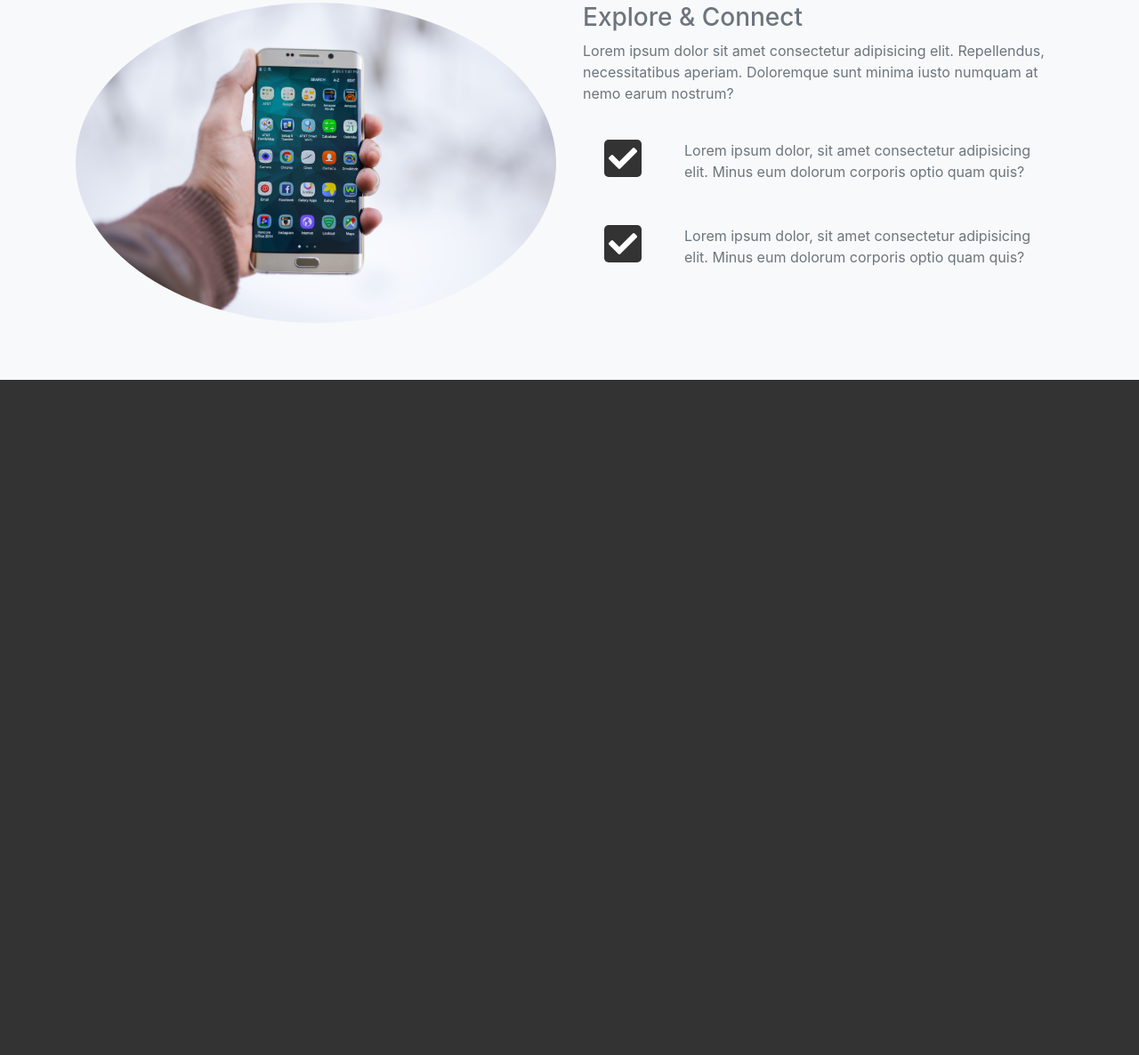
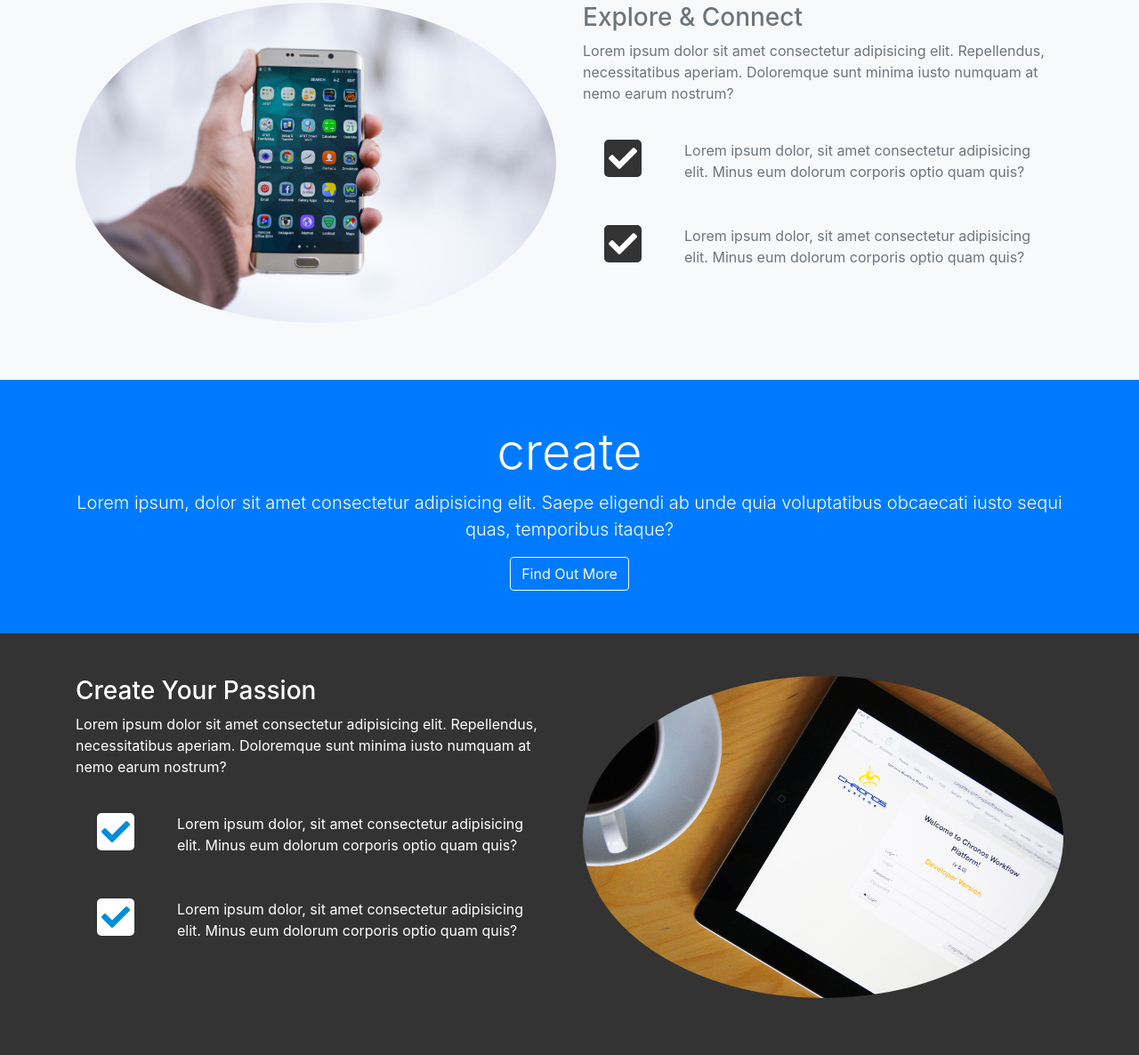
Before and after one commit to MarcinBalejko/playing_with_bootstrap, a plain HTML site: page Bootstrap_LoopLab/index.html in a window 1280 px wide. Shown: the part 1030-2216 px from the top of the page at 89% size. Before the commit the page ends 1457 px from the top, so only its background shows below. Drawn offline with nearby package versions, Linux system fonts and the light colour scheme.

Commit message:
:white_check_mark: Added and styled out the Create section

```diff
--- a/Bootstrap_LoopLab/css/style.css
+++ b/Bootstrap_LoopLab/css/style.css
@@ -33,7 +33,8 @@ body {
   opacity: 0.8;
 }
 
-#home-section .fas {
+#home-section .fas,
+#create-section .fas {
   color: #008ed6;
   background: #fff;
   padding: 5px;
--- a/Bootstrap_LoopLab/index.html
+++ b/Bootstrap_LoopLab/index.html
@@ -202,6 +202,66 @@
       </div>
     </section>
 
+    <!-- CREATE HEAD -->
+    <section id="create-head-section" class="bg-primary">
+      <div class="container">
+        <div class="row">
+          <div class="col text-center py-5">
+            <h1 class="display-4">create</h1>
+            <p class="lead">
+              Lorem ipsum, dolor sit amet consectetur adipisicing elit. Saepe
+              eligendi ab unde quia voluptatibus obcaecati iusto sequi quas,
+              temporibus itaque?
+            </p>
+            <a href="#" class="btn btn-outline-light">Find Out More</a>
+          </div>
+        </div>
+      </div>
+    </section>
+
+    <!-- CREATE Section -->
+    <section id="create-section" class="py-5">
+      <div class="container">
+        <div class="row">
+          <div class="col-md-6 order-2">
+            <img
+              class="img-fluid mb-3 rounded-circle"
+              src="img/create-section1.jpg"
+              alt=""
+            />
+          </div>
+
+          <div class="col-md-6 order-1">
+            <h3>Create Your Passion</h3>
+            <p>
+              Lorem ipsum dolor sit amet consectetur adipisicing elit.
+              Repellendus, necessitatibus aperiam. Doloremque sunt minima iusto
+              numquam at nemo earum nostrum?
+            </p>
+            <div class="d-flex">
+              <div class="p-4 align-self-start">
+                <i class="fas fa-check fa-2x"></i>
+              </div>
+              <div class="p-4 align-self-end">
+                Lorem ipsum dolor, sit amet consectetur adipisicing elit. Minus
+                eum dolorum corporis optio quam quis?
+              </div>
+            </div>
+
+            <div class="d-flex">
+              <div class="p-4 align-self-start">
+                <i class="fas fa-check fa-2x"></i>
+              </div>
+              <div class="p-4 align-self-end">
+                Lorem ipsum dolor, sit amet consectetur adipisicing elit. Minus
+                eum dolorum corporis optio quam quis?
+              </div>
+            </div>
+          </div>
+        </div>
+      </div>
+    </section>
+
     <script
       src="http://code.jquery.com/jquery-3.3.1.min.js"
       integrity="sha256-FgpCb/KJQlLNfOu91ta32o/NMZxltwRo8QtmkMRdAu8="
```
